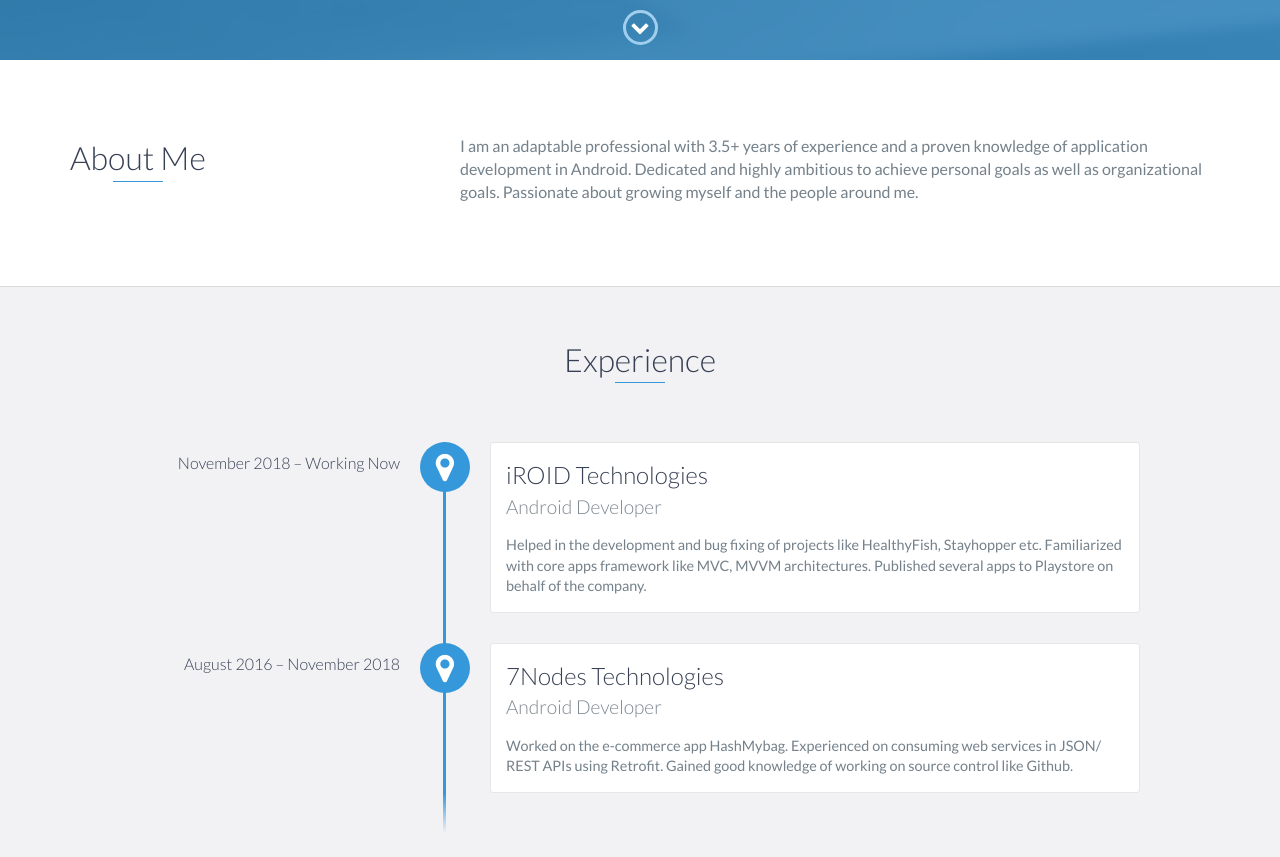
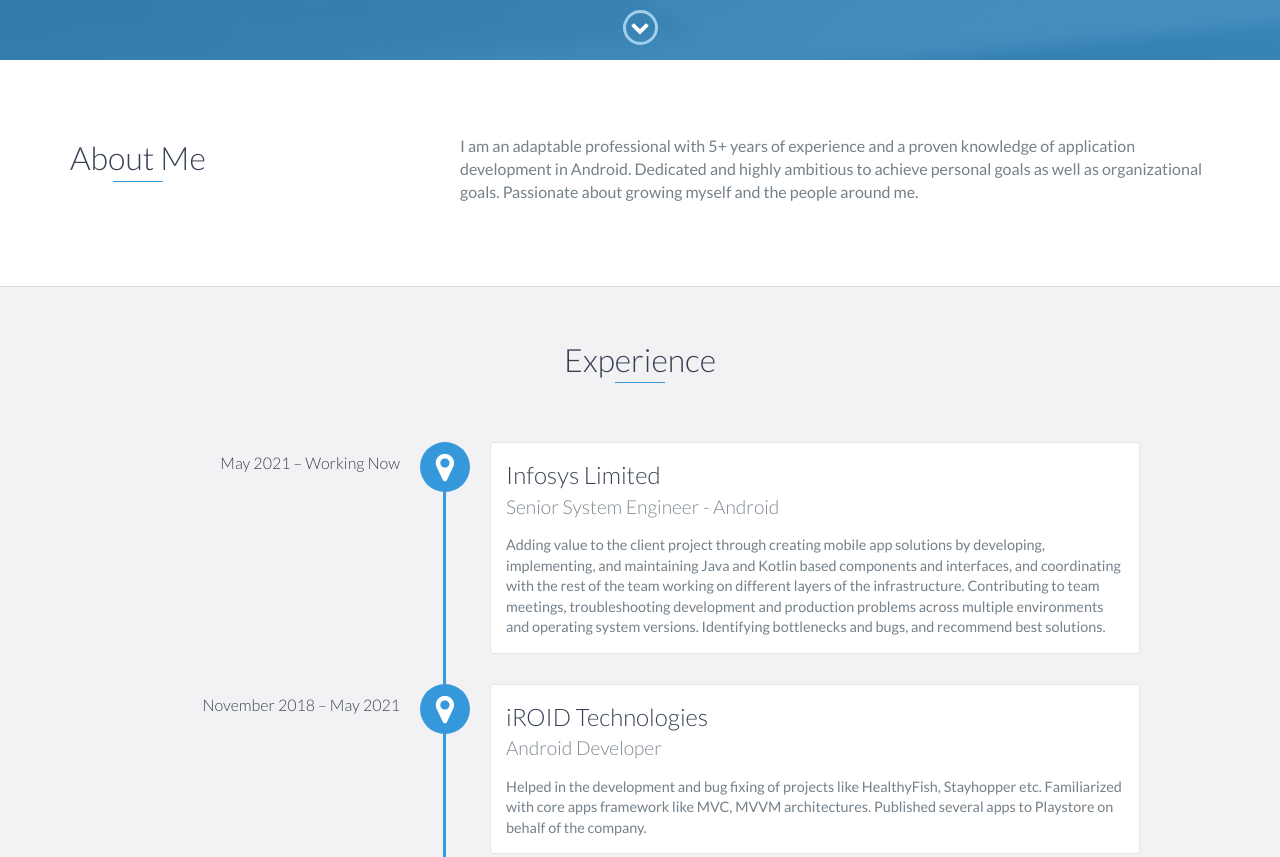
Before and after one commit to issacpeter/issacpeter.github.io, a website: page devportfolio/index.html in a window 1280 px wide. Shown: the part 740-1597 px from the top of the page. Drawn offline with nearby package versions, Linux system fonts and the light colour scheme.

Commit message:
Added Infosys exp

```diff
--- a/devportfolio/index.html
+++ b/devportfolio/index.html
@@ -73,7 +73,7 @@
                 </div>
                 <div class="col-md-8">
                     <p>
-                        I am an adaptable professional with 3.5+
+                        I am an adaptable professional with 5+
 						years of experience and a proven
 						knowledge of application
 						development in Android.
@@ -92,7 +92,15 @@
     <div id="experience" class="background-alt">
         <h2 class="heading">Experience</h2>
         <div id="experience-timeline">
-            <div data-date="November 2018 – Working Now">
+            <div data-date="May 2021 – Working Now">
+                <h3>Infosys Limited</h3>
+                <h4>Senior System Engineer - Android</h4>
+                <p>
+                    Adding value to the client project through creating mobile app solutions by developing, implementing, and maintaining Java and Kotlin based components and interfaces, and coordinating with the rest of the team working on different layers of the infrastructure. Contributing to team meetings, troubleshooting development and production problems across multiple environments and operating system versions. Identifying bottlenecks and bugs, and recommend best solutions.
+                </p>
+            </div>
+
+            <div data-date="November 2018 – May 2021">
                 <h3>iROID Technologies</h3>
                 <h4>Android Developer</h4>
                 <p>
@@ -197,8 +205,8 @@
             <li>Firebase</li>
             <li>MVVM</li>
             <li>Git</li>
-            <li>C</li>
-            <li>C++</li>
+            <li>Retrofit</li>
+            <li>Glide</li>
         </ul>
     </div>
     <!-- End #skills -->
```
